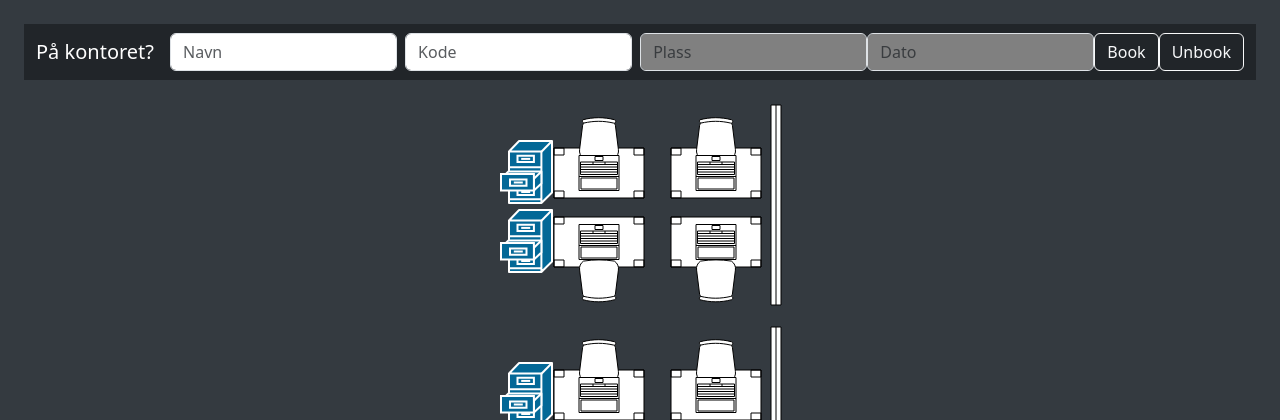
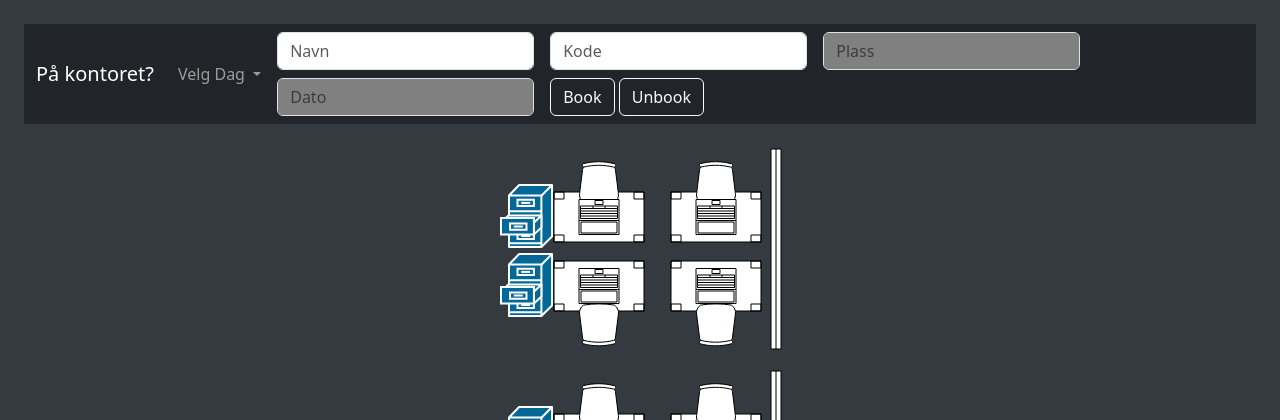
Before and after one commit to AlexZ85/hvem-er-paa-kontoret, a Flask app: template templates/home.html in a window 1280 px wide. Shown: the top 420 px of the page. Run offline with Flask 3, Linux system fonts and the light colour scheme; the template is opened without the code that fills it, so the values that code supplies are empty.

Commit message:
menyen er på 2 rad + dropdown + valgt dropdown item som visning title

```diff
--- a/templates/home.html
+++ b/templates/home.html
@@ -10,6 +10,14 @@
 	<meta name="viewport" content="width=device-width, initial-scale=1">
 
 <style>
+@media (max-width: 767px) {
+  /* Styles for screens below 767px wide (mobile screens) */
+  input[type="text"] {
+    font-size: 1.2rem; /* Increase the font size of the input fields */
+    padding: 0.4rem; /* Decrease the padding of the input fields */
+  }
+}
+
   {% for plass in oppttate_plasser %}
 
     #Plass_id_{{ plass.plass_id }} path  {
@@ -22,17 +30,33 @@
     fill: blue;
   }
 
+
+   .dropdown-menu {
+        background-color: #343a40;
+    }
+
+    .dropdown-item {
+        color: #fff;
+    }
+
 </style>
 
 
 	<script>
 
 
+function setVelgDagText(text) {
+    document.getElementById("velgDagLink").innerHTML = text;
+}
+
+
+
+
 
 $(document).ready(function() {
   const paths = $('[id^="Plass_id_"]');
   const datoInput = $("input[placeholder='Dato']");
-  const navLinks = $(".nav-item.nav-link");
+  const navLinks = $(".dropdown-item");
 
   paths.click(function(event) {
     event.preventDefault();
@@ -59,7 +83,7 @@ $(document).ready(function() {
 
 //kaller funksjon når man klikker på menyen
 $(document).ready(function() {
-  $('.nav-link').click(function(event) {
+  $('.dropdown-item').click(function(event) {
     event.preventDefault();
     var dato = $(this).text().trim().split(" ")[1];
     $.ajax({
@@ -160,27 +184,47 @@ function validateForm() {
       </button>
       <div class="collapse navbar-collapse" id="navbarCollapse1">
         <div class="navbar-nav">
+          <div class="dropdown">
+            <a id="velgDagLink" class="nav-item nav-link dropdown-toggle" href="#" role="button" data-bs-toggle="dropdown" aria-expanded="false">
+              Velg Dag
+            </a>
+            <ul class="dropdown-menu" aria-labelledby="navbarDropdown">
               {% for dag, dato in ukedager.items() %}
-                    <a href="#" class="nav-item nav-link" id="mein_knapp">{{ dag }} {{ dato }}</a>
+              <li><a class="dropdown-item" href="#" onclick="setVelgDagText('{{ dag }} {{ dato }}')">{{ dag }} {{ dato }}</a></li>
               {% endfor %}
-
+            </ul>
           </div>
-<form class="d-flex ms-auto" method="POST" onsubmit="return validateForm()">
-    <input type="text" class="form-control me-sm-2" id="Navn" name="Navn" placeholder="Navn" required>
-	<input type="text" class="form-control me-sm-2" id="Kode" name="Kode" placeholder="Kode" >
+        </div>
+        <form class="d-flex ms-auto row gx-3 gy-2 align-items-center" method="POST" onsubmit="return validateForm()">
+          <div class="col-auto">
+            <input type="text" class="form-control" id="Navn" name="Navn" placeholder="Navn" required>
+          </div>
+          <div class="col-auto">
+            <input type="text" class="form-control" id="Kode" name="Kode" placeholder="Kode">
+          </div>
+          <div class="col-6 d-md-none">
             <input class="form-control" readonly type="text" id="Plass" name="Plass" placeholder="Plass" style="background-color: gray">
-    <input class="form-control" readonly type="text" id="Dato" name="Dato"  placeholder="Dato" style="background-color: gray">
+          </div>
+          <div class="col-6 d-md-none">
+            <input class="form-control" readonly type="text" id="Dato" name="Dato" placeholder="Dato" style="background-color: gray">
+          </div>
+          <div class="col-md-auto d-none d-md-block">
+            <input class="form-control" readonly type="text" id="Plass" name="Plass" placeholder="Plass" style="background-color: gray">
+          </div>
+          <div class="col-md-auto d-none d-md-block">
+            <input class="form-control" readonly type="text" id="Dato" name="Dato" placeholder="Dato" style="background-color: gray">
+          </div>
+          <div class="col-auto">
             <button type="submit" class="btn btn-outline-light" formaction="/book">Book</button>
             <button type="submit" class="btn btn-outline-light" formaction="/unbook">Unbook</button>
-
+          </div>
         </form>
-
-
-
       </div>
     </div>
   </nav>
 </div>
+
+
 
 
 <style>
@@ -764,10 +808,6 @@ function validateForm() {
 </svg>
 
 
-<script>
-
-
-</script>
 
 
 
```
Lines whose indentation alone changed are shown as unchanged.
